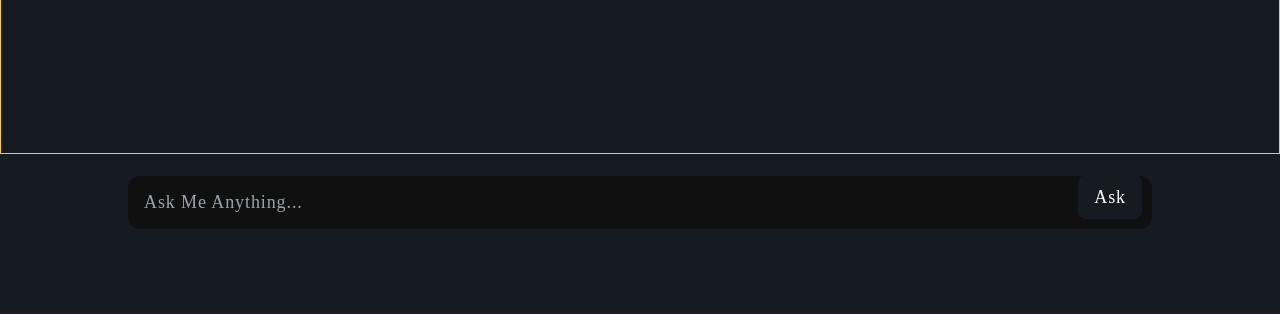
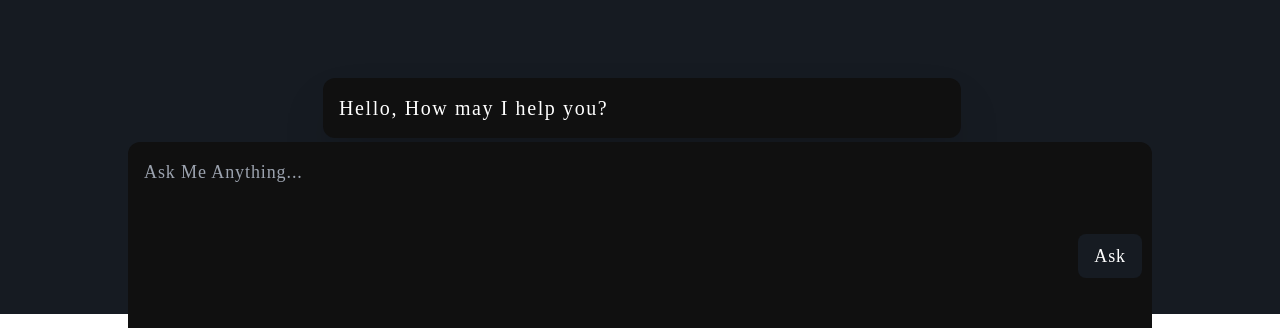
Before and after one commit to zainahmed1713/gemi-chatbot-app, a React (Vite) app: page /chat in a window 1280 px wide. Shown: the part 550-878 px from the top of the page. Built offline with nearby package versions, Linux system fonts and the light colour scheme; no server answers; a web font is replaced by a local one.

Commit message:
Completed UI for Chat Page

```diff
--- /dev/null
+++ b/src/components/DisplayChat.jsx
@@ -0,0 +1,23 @@
+import React, { useContext } from "react";
+import { ChatContext } from "../contexts/ChatContext";
+
+const DisplayChat = () => {
+  const { chatState } = useContext(ChatContext);
+  console.log(chatState);
+
+  return (
+    <div className="chats h-4/5 flex flex-col-reverse overflow-scroll">
+      <div className="flex flex-col ml-1 mb-2 lg:items-center">
+        {chatState.map((chat, index) => (
+          <div
+            key={index}
+            className="font-sfPro text-white tracking-widest w-fit p-4 m-2 bg-[#101010] rounded-xl shadow-2xl lg:w-1/2"
+          >
+            <p className="text-wrap text-lg md:text-xl">{chat.prompt}</p>
+          </div>
+        ))}
+      </div>
+    </div>
+  );
+};
+export default DisplayChat;
--- a/src/components/PromptInput.jsx
+++ b/src/components/PromptInput.jsx
@@ -1,20 +1,28 @@
-import React, { useState } from "react";
+import React, { useState, useContext } from "react";
+import { ChatContext } from "../contexts/ChatContext";
 
 const PromptInput = () => {
-  const [prompt, setPrompt] = useState(null);
+  const { setChatState } = useContext(ChatContext);
+  const [prompt, setPrompt] = useState("");
+
+  const handleSubmit = (e) => {
+    e.preventDefault();
+    setChatState((prev) => [...prev, { prompt }]);
+    setPrompt("");
+  };
+
   return (
     <div className="relative w-screen md:w-4/5">
-      <input
-        type="text"
-        className="font-sfPro tracking-wider block w-full p-4 text-sm text-white bg-[#101010] rounded-xl outline-none md:text-lg md:h-full"
+      <textarea
+        className="font-sfPro tracking-wider block w-full h-[170px] mt-20 p-4 text-sm text-white resize-none bg-[#101010] rounded-xl outline-none md:text-lg md:h-[200px]"
         placeholder="Ask Me Anything..."
-        required
         onChange={(e) => setPrompt(e.target.value)}
         value={prompt}
-      />
+      ></textarea>
       <button
         type="submit"
-        className="font-sfPro text-white tracking-wider absolute end-2.5 bottom-2.5 bg-[#161b22] hover:opacity-80 focus:outline-none font-medium rounded-lg text-sm px-4 py-2 disabled:opacity-80 md:text-lg"
+        className="font-sfPro text-white tracking-wider absolute end-2.5 bottom-16 bg-[#161b22] hover:opacity-80 focus:outline-none font-medium rounded-lg text-sm px-4 py-2 disabled:opacity-80 md:text-lg"
+        onClick={handleSubmit}
       >
         Ask
       </button>
--- /dev/null
+++ b/src/contexts/ChatContext.jsx
@@ -0,0 +1,17 @@
+import React, { useState, createContext } from "react";
+
+export const ChatContext = createContext();
+
+const ChatContextProvider = ({ children }) => {
+  const [chatState, setChatState] = useState([
+    { prompt: "Hello, How may I help you?" },
+  ]);
+
+  return (
+    <ChatContext.Provider value={{ chatState, setChatState }}>
+      {children}
+    </ChatContext.Provider>
+  );
+};
+
+export default ChatContextProvider;
--- a/src/main.jsx
+++ b/src/main.jsx
@@ -11,6 +11,7 @@ import {
   createRoutesFromElements,
 } from "react-router-dom";
 import { AuthProvider } from "./contexts/Auth.jsx";
+import ChatContextProvider from "./contexts/ChatContext.jsx";
 
 const router = createBrowserRouter(
   createRoutesFromElements(
@@ -24,7 +25,9 @@ const router = createBrowserRouter(
 ReactDOM.createRoot(document.getElementById("root")).render(
   <React.StrictMode>
     <AuthProvider>
-      <RouterProvider router={router} />
+      <ChatContextProvider>
+        <RouterProvider router={router} />
+      </ChatContextProvider>
     </AuthProvider>
   </React.StrictMode>
 );
--- a/src/pages/Chat.jsx
+++ b/src/pages/Chat.jsx
@@ -1,13 +1,14 @@
 import React from "react";
 import Navbar from "../components/Navbar";
 import PromptInput from "../components/PromptInput";
+import DisplayChat from "../components/DisplayChat";
 
 const Chat = () => {
   return (
     <>
       <Navbar />
       <div className="chat-container w-screen h-screen bg-[#161b22] mt-16">
-        <div className="chats border border-yellow-400 h-4/5">Chat Box</div>
+        <DisplayChat />
         <div className="prompt-input flex items-center justify-center h-[12%]">
           <PromptInput />
         </div>
```
